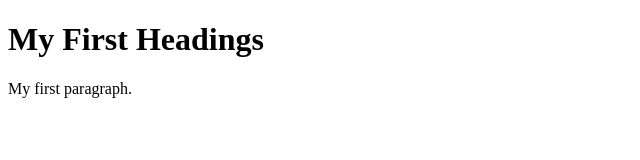
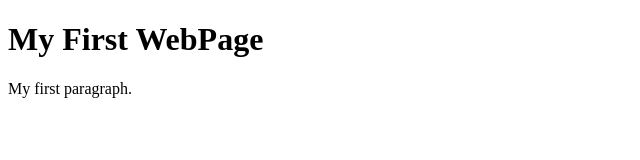
Before and after one commit to vishalakula19/git-demo, a plain HTML site: page web/index.html in a window 1280 px wide. Shown: the full height of the page, 0-640 px from the left. Drawn offline with Linux system fonts and the light colour scheme.

Commit message:
Updated index.html

```diff
--- a/web/index.html
+++ b/web/index.html
@@ -5,7 +5,7 @@
 </head>
 <body>
 
-<h1>My First Headings</h1>
+<h1>My First WebPage</h1>
 <p>My first paragraph.</p>
 
 </body>
```
